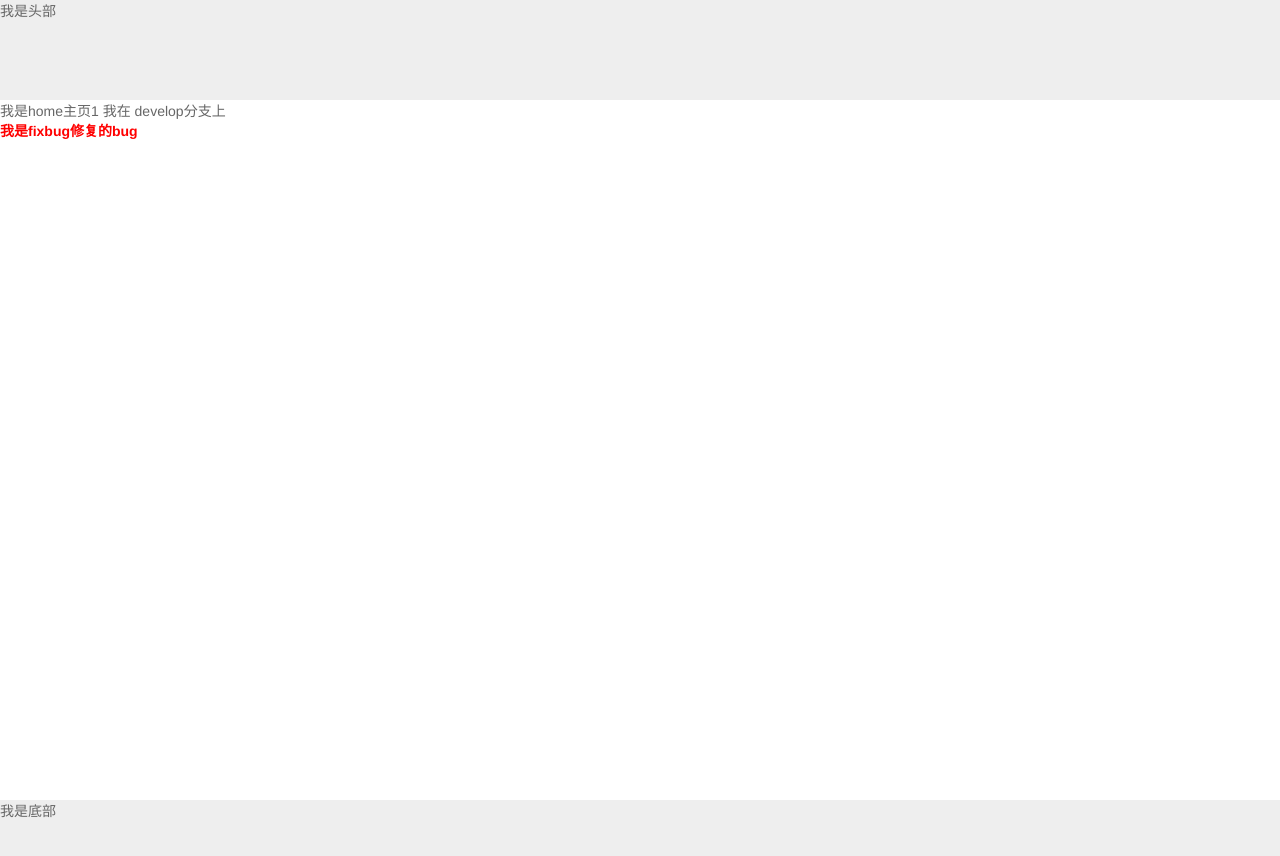
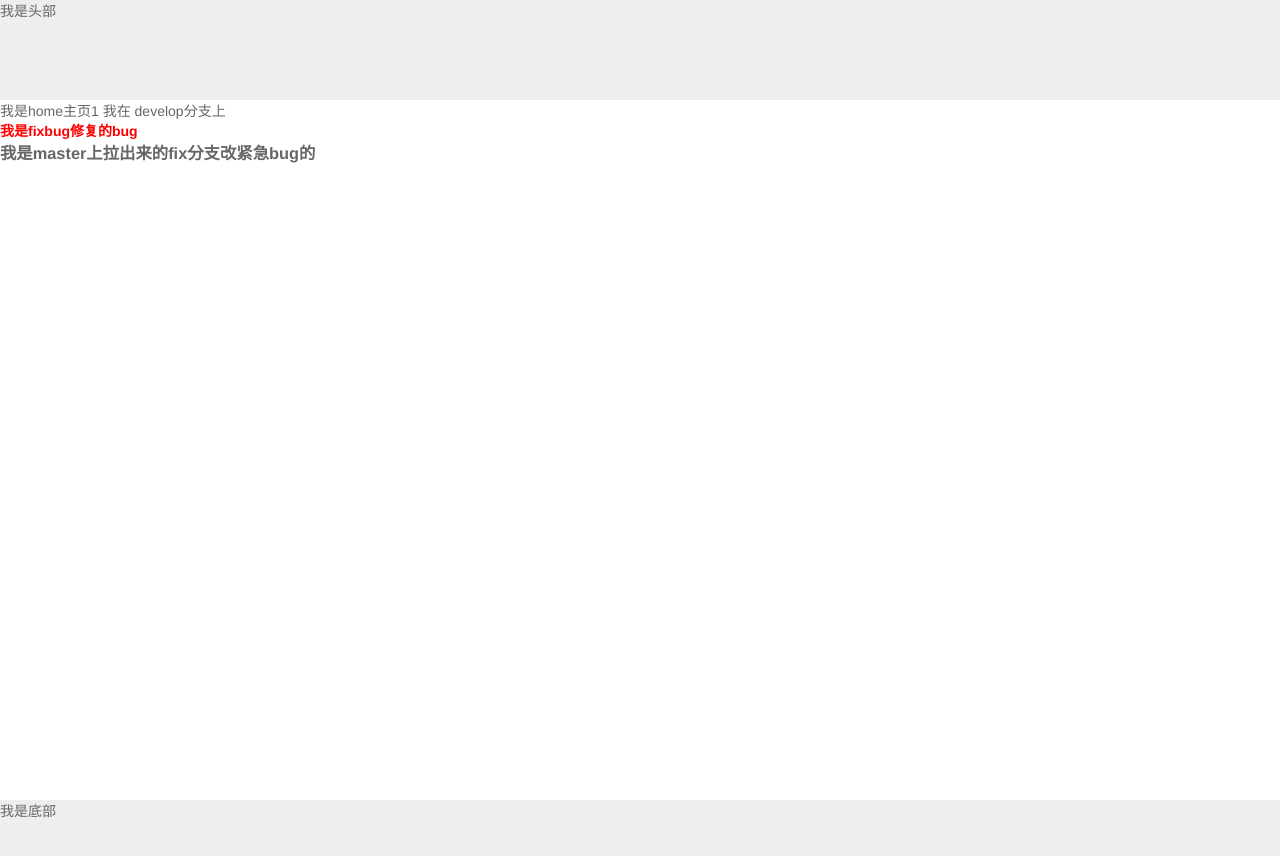
Before and after one commit to xiaomao2014/myvue, a Vue app: page /#/Home in a window 1280 px wide. Shown: the top 856 px of the page. Built offline with nearby package versions, Linux system fonts and the light colour scheme.

Commit message:
ren12-修改紧急bug在fix分支上

```diff
--- a/src/components/Home/Home.vue
+++ b/src/components/Home/Home.vue
@@ -7,6 +7,7 @@
       我是home主页1
       我在 develop分支上
       <h4>我是fixbug修复的bug</h4>
+      <h3>我是master上拉出来的fix分支改紧急bug的</h3>
     </div>
     <!-- 3.0 尾部 -->
     <Footer />
```
